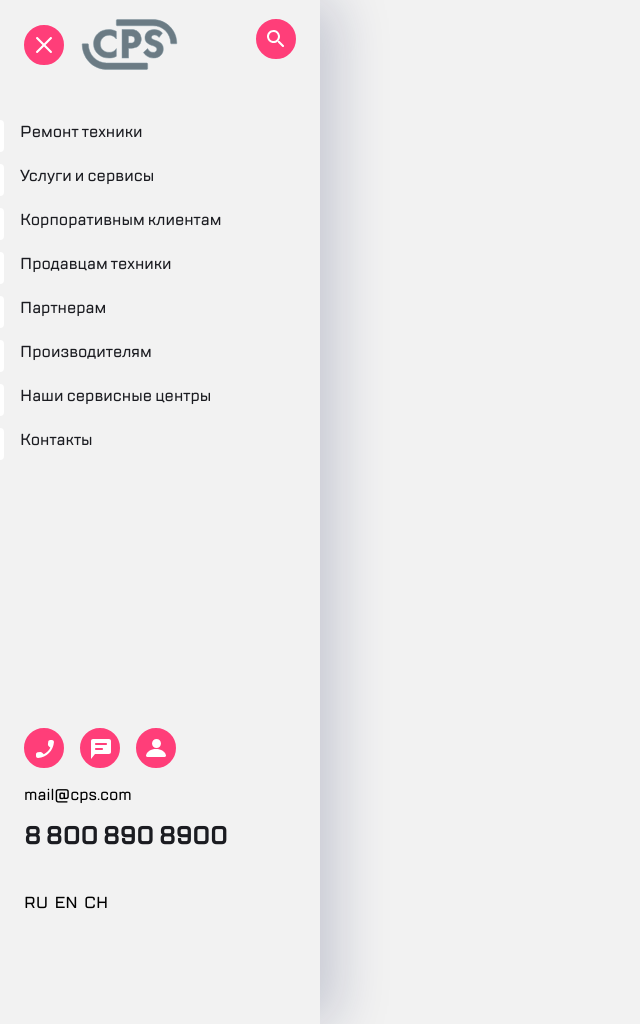
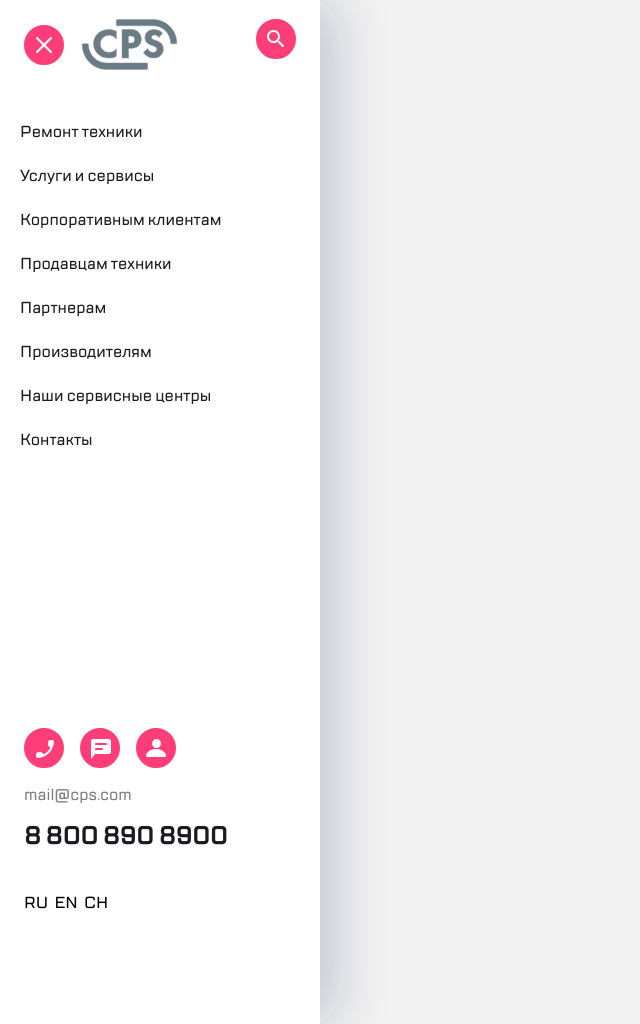
Before and after one commit to Pavel377dq/Pavel377dq.github.io, a plain HTML site: page index.html in a window 1280 px wide. Shown: the whole page, without its empty margins (0-640 px from the left). Drawn offline with Linux system fonts and the light colour scheme.

Commit message:
1.4 1.3 fix

```diff
--- a/index.html
+++ b/index.html
@@ -5,29 +5,29 @@
     <meta name="viewport" content="width=device-width, initial-scale=1.0" />
     <link rel="stylesheet" type="text/css" href="styles.css" />
   </head>
-  <body class="body-left">
-    <aside class="left-menu">
-      <header class="header-left left-menu__header-left">
-        <div class="wrap header-left__wrap">
+  <body class="body-aside">
+    <aside class="pop-up-menu">
+      <header class="pop-up-menu__header-aside">
+        <div class="wrap pop-up-menu__wrap">
           <button class="button wrap__button">
             <img src="images/close.svg" class="button__close" />
           </button>
 
           <img
             src="images/Group.svg"
-            class="main-icon wrap__main-icon header-left__main-icon"
+            class="logo wrap__logo pop-up-menu__logo"
           />
         </div>
 
-        <button class="button header-left__button">
+        <button class="button pop-up-menu__button">
           <img
             src="images/new-search.svg"
-            class="new-search header-left__new-search"
+            class="new-search pop-up-menu__new-search"
           />
         </button>
       </header>
-
-      <ul class="list left-menu__list">
+      <nav class="pop-up-menu__navigation">
+      <ul class="pop-up-menu__list">
         <li class="list__item">
           <a class="list__text" href="#">Ремонт техники</a>
         </li>
@@ -49,9 +49,10 @@
         </li>
         <li class="list__item"><a class="list__text" href="#">Контакты</a></li>
       </ul>
+    </nav>
 
-      <footer class="footer-left">
-        <ul class="list-buttons footer-left__list-buttons">
+      <footer class="pop-up-menu__footer">
+        <ul class="list-buttons pop-up-menu__list-buttons">
           <li>
             <button class="button list-buttons__button">
               <img src="images/phone_icon.svg" class="button__phone-icon" />
@@ -71,17 +72,17 @@
           </li>
         </ul>
 
-        <div class="contacts footer-left__contacts">
-          <span class="contacts__mail">mail@cps.com</span>
-          <span class="contacts__number">8 800 890 8900</span>
+        <ul class="contacts pop-up-menu__contacts">
+          <li><a href="#" class="mail contacts__mail">mail@cps.com</a></li>
+          <li><a href="#" class="number contacts__number">8 800 890 8900</a></li>
+        </ul>
+
+        <ul class="languages">
+          <li class="languages__item"><button class="languages__button">RU</button></li>
+          <li class="languages__item"><button class="languages__button">EN</button></li>
+          <li class="languages__item"><button class="languages__button">CH</button></li>
         </div>
-
-        <div class="languages">
-          <span class="languages__item">RU</span>
-          <span class="languages__item">EN</span>
-          <span class="languages__item">CH</span>
-        </div>
-      </footer>
+      </ul>
     </aside>
   </body>
 </html>
--- a/styles.css
+++ b/styles.css
@@ -5,10 +5,24 @@
   /* Путь к файлу со шрифтом */
 }
 
+@font-face {
+  font-family: TTLakes-Bold;
+  /* Гарнитура шрифта */
+  src: url(fonts/TTLakes-Bold.ttf);
+  /* Путь к файлу со шрифтом */
+}
+
+@font-face {
+  font-family: TTLakes-Regular;
+  /* Гарнитура шрифта */
+  src: url(fonts/TTLakes-Regular.ttf);
+  /* Путь к файлу со шрифтом */
+}
+
 html {
   box-sizing: border-box;
   max-width: 1980px;
-  font-family: TTLakes;
+  font-family: TTLakes, TTLakes-Bold, TTLakes-Regular;
 }
 
 .header {
@@ -426,12 +440,12 @@ body {
   }
 }
 
-.main-icon {
+.logo {
   width: 96.55px;
   height: 50.81px;
 }
 
-.wrap__main-icon {
+.wrap__logo {
   margin-left: 16.73px;
 }
 
@@ -572,66 +586,20 @@ a {
   list-style-type: none;
 }
 
-.header-left {
-  display: flex;
-  justify-content: space-between;
-}
 
-.header-left__wrap {
-  margin-left: 16px;
-}
-
-@media (min-width: 360px) {
-  .header-left__wrap {
-    margin-left: 24px;
-  }
-}
-
-.header-left__button {
-  margin-right: 16px;
-}
-
-@media (min-width: 360px) {
-  .header-left__button {
-    margin-right: 24px;
-  }
-}
-
-.header-left__main-icon {
-  width: 97px;
-  height: 51px;
-}
-
-@media (min-width: 360px) {
-  .header-left__main-icon {
-    width: 104px;
-    height: 55px;
-  }
+.pop-up-menu {
+  min-width: 320px;
+  max-width: 360px;
+  padding-top: 19px;
+  background-color: #FFF ;
 }
 
 @media (min-width: 768px) {
-  .header-left__main-icon {
-    width: 97px;
-    height: 51px;
-  }
-}
-
-.left-menu {
-  min-width: 320px;
-  max-width: 360px;
-  padding-top: 19px;
-}
-
-@media (min-width: 768px) {
-  .left-menu {
+  .pop-up-menu {
     width: 320px;
     box-shadow: 16px 0px 52px rgba(14, 24, 80, 0.2);
     min-height: 1024px; /*body надо поставить min-width*/
   }
-}
-.list {
-  list-style-type: none;
-  padding: 0;
 }
 
 .list__item {
@@ -689,14 +657,14 @@ a {
   color: #7e7e82;
 }
 
-.footer-left__list-buttons {
+.pop-up-menu__list-buttons {
   padding-left: 0;
   margin-left: 16px;
   margin-bottom: 16px;
 }
 
 @media (min-width: 360px) {
-  .footer-left__list-buttons {
+  .pop-up-menu__list-buttons {
     margin-left: 24px;
   }
 }
@@ -706,9 +674,12 @@ a {
   flex-direction: column;
   height: 68px;
   justify-content: space-between;
+  padding:0;
+  margin:0;
+  list-style: none;
 }
 
-.footer-left__contacts {
+.pop-up-menu__contacts {
   margin-left: 16px;
   margin-bottom: 8px;
 }
@@ -721,18 +692,21 @@ a {
 }
 
 @media (min-width: 360px) {
-  .footer-left__contacts {
+  .pop-up-menu__contacts {
     margin-left: 24px;
   }
 }
 
 @media (min-width: 768px) {
-  .footer-left__contacts {
+  .pop-up-menu__contacts {
     margin-bottom: 40px;
   }
 }
 
 .languages {
+  padding: 0;
+  margin: 0;
+  list-style: none;
   margin-left: 16px;
 }
 
@@ -743,31 +717,93 @@ a {
 }
 
 .languages__item {
+  padding: 0;
   display: inline-block;
   margin-right: 3px;
+}
+
+.languages__button {
+  /* отображаем курсор в виде руки при наведении; некоторые
+  считают, что необходимо оставлять стрелочный вид для кнопок */
+  margin:0;
+  padding: 0;
+  border: none;
+  font: inherit;
+  color: inherit;
+  background-color: transparent;
+  cursor: pointer;
 }
 
 .languages__item:hover {
   color: #7e7e82;
 }
 
-.left-menu__list {
+.pop-up-menu {
   margin-bottom: 32px;
 }
 
+.pop-up-menu__list {
+  list-style-type: none;
+  padding: 0;
+}
+
+
 @media (min-width: 768px) {
-  .left-menu__list {
+  .pop-up-menu__list {
     margin-bottom: 268px;
   }
 }
 
-.left-menu__header-left {
+.pop-up-menu__header-aside {
+  display: flex;
+  justify-content: space-between;
   margin-bottom: 25px;
 }
 
 @media (min-width: 768px) {
-  .left-menu__header-left {
+  .pop-up-menu__header-aside {
     margin-bottom: 50px;
+  }
+}
+
+
+
+.pop-up-menu__wrap {
+  margin-left: 16px;
+}
+
+@media (min-width: 360px) {
+  .pop-up-menu__wrap {
+    margin-left: 24px;
+  }
+}
+
+.pop-up-menu__button {
+  margin-right: 16px;
+}
+
+@media (min-width: 360px) {
+  .pop-up-menu__button {
+    margin-right: 24px;
+  }
+}
+
+.pop-up-menu__logo {
+  width: 97px;
+  height: 51px;
+}
+
+@media (min-width: 360px) {
+  .pop-up-menu__logo {
+    width: 104px;
+    height: 55px;
+  }
+}
+
+@media (min-width: 768px) {
+  .pop-up-menu__logo {
+    width: 97px;
+    height: 51px;
   }
 }
 
@@ -854,6 +890,11 @@ a {
   opacity: 0.4;
 }
 
-.body-left {
+.body-aside {
   background-color: #f2f2f2;
 }
+
+.mail, .number {
+
+  text-decoration:none;
+}
```
Also changed, not shown: task1.3.html (+1 -1 lines), fonts/TTLakes-Bold.ttf (added), fonts/TTLakes-Regular.ttf (added).
